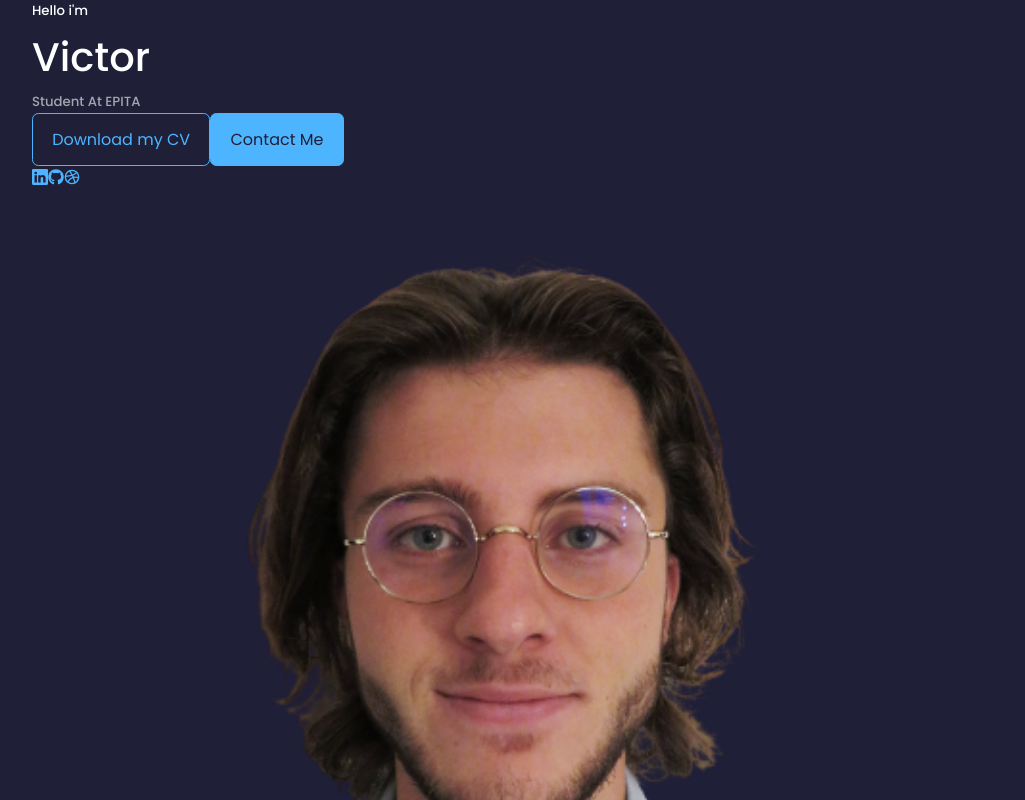
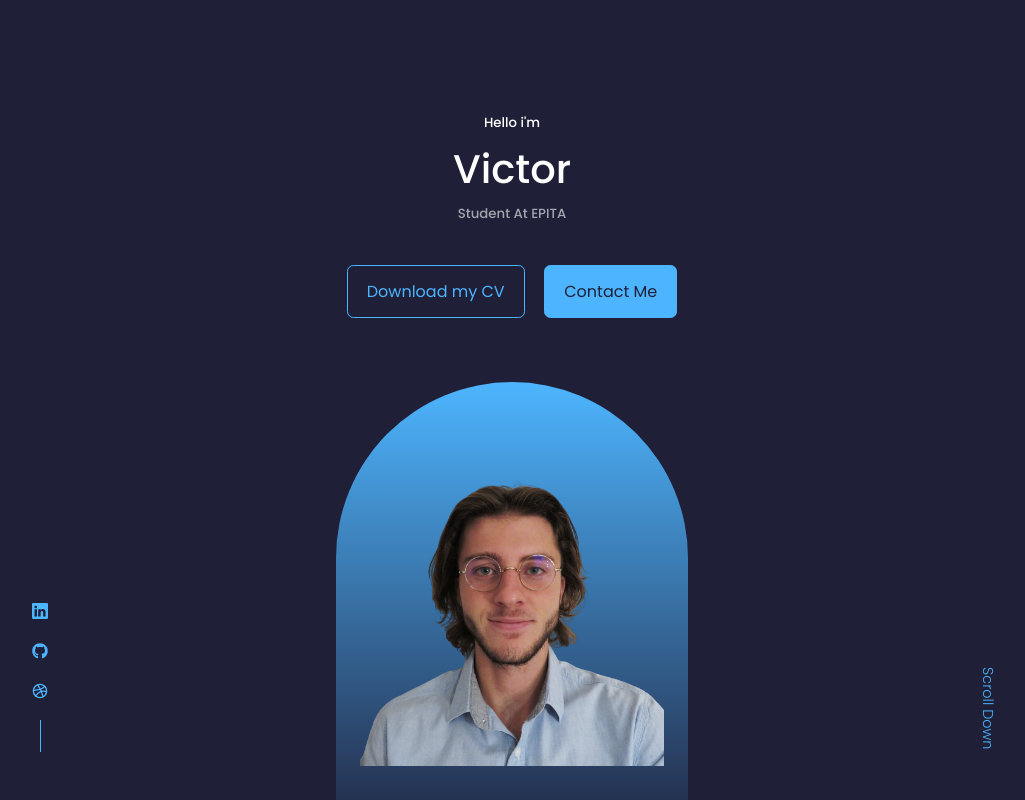
Before and after one commit to Bictole/Old-Portfolio, a React (Create React App) app in the folder react_portfolio/: page / in a window 1280 px wide. Shown: the top 800 px of the page, without its empty margins (128-1153 px from the left). Built offline with nearby package versions, Linux system fonts and the light colour scheme.

Commit message:
[Add] Header css

```diff
--- a/react_portfolio/src/components/header/header.css
+++ b/react_portfolio/src/components/header/header.css
@@ -0,0 +1,72 @@
+header{
+    height: 100vh;
+    padding-top: 7rem;
+    overflow: hidden;
+}
+
+.header__container {
+    text-align: center;
+    height: 100%;
+    position: relative;
+}
+
+.cta {
+    margin-top: 2.5rem;
+    display: flex;
+    gap: 1.2rem;
+    justify-content: center;
+}
+
+.header__socials {
+    display: flex;
+    flex-direction: column;
+    align-items: center;
+    gap: 0.8rem;
+    position: absolute;
+    left: 0;
+    bottom: 3rem;
+}
+
+.header__socials::after {
+    content: '';
+    width: 1px;
+    height: 2rem;
+    background: var(--color-primary);
+}
+
+.me {
+    background: linear-gradient(var(--color-primary), transparent);
+    width: 22rem;
+    height: 30rem;
+    position: absolute;
+    left: calc(50% - 11rem);
+    margin-top: 4rem;
+    border-radius: 12rem 12rem 0 0;
+    overflow: hidden;
+    padding: 5rem 1.5rem 1.5rem 1.5rem;
+}
+
+.scroll__down {
+    position: absolute;
+    right: -2.3rem;
+    bottom: 5rem;
+    transform: rotate(90deg);
+    font-weight: 300;
+    font-size: 0.9rem;
+}
+
+@media screen and (max-width: 1024px) {
+    header {
+        height: 68vh;
+    }
+}
+
+@media screen and (max-width: 600px) {
+    header {
+        height: 100vh;
+    }
+
+    .header__socials, .scroll__down {
+        display: none;
+    }
+}
```
